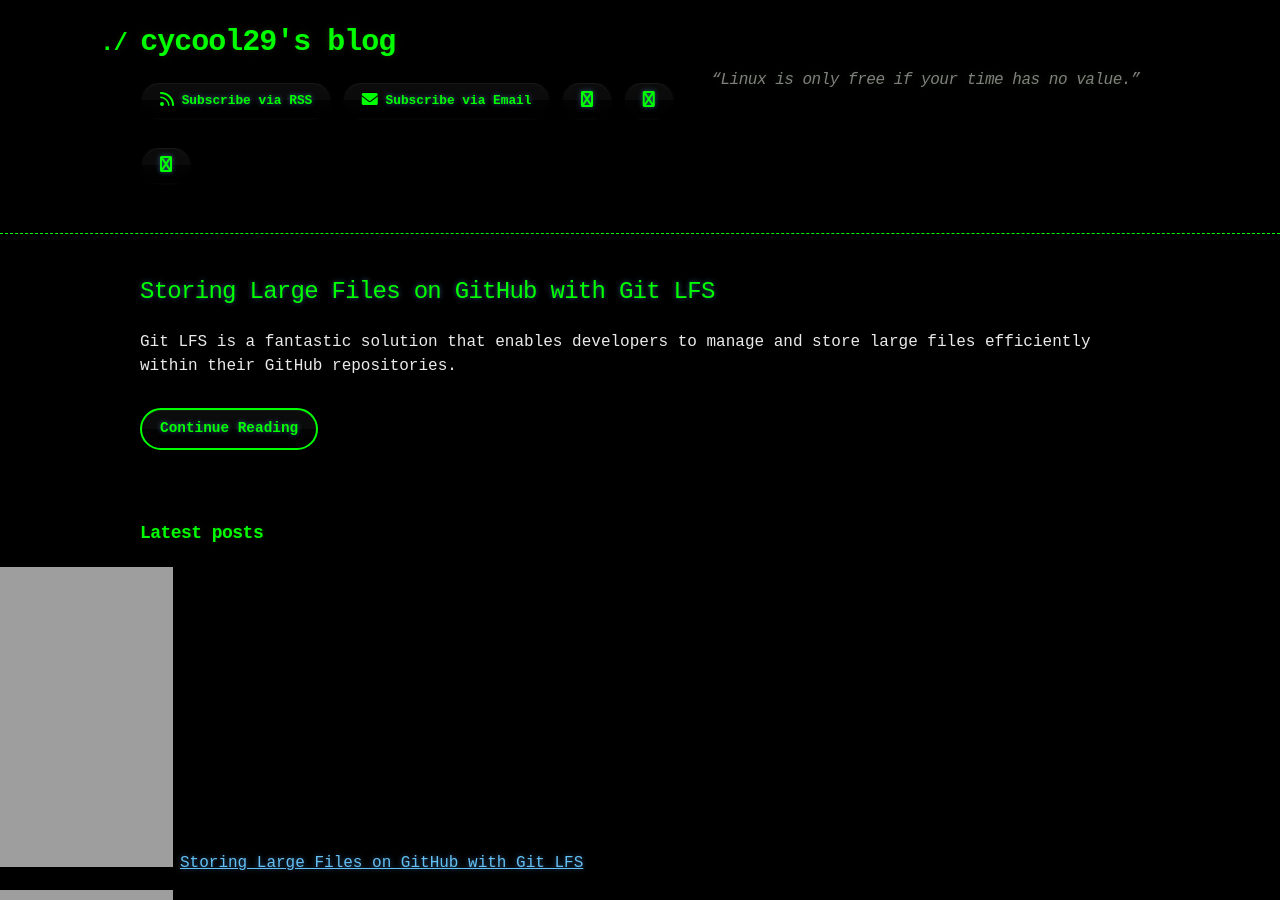
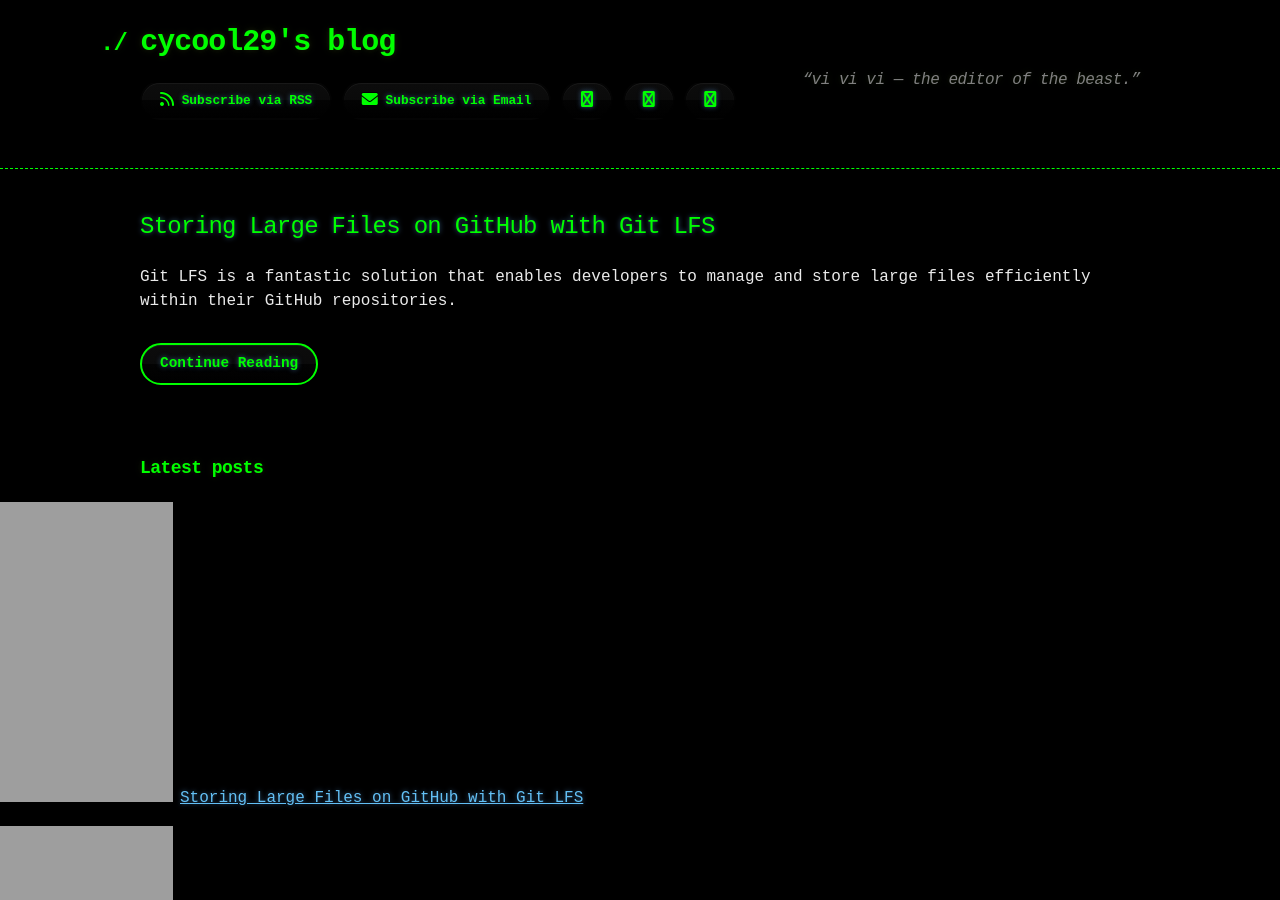
Before and after one commit to cycool29/cycool29.github.io, a Jekyll site: the page built from index.md, in a window 1280 px wide and 900 px high. Built offline with Jekyll 4.4.1, drawn with Linux system fonts in a browser that asks for light colours; a style sheet for code colours, icons or effects is not loaded.

Commit message:
Update quotes

```diff
--- a/_config.yml
+++ b/_config.yml
@@ -1,5 +1,5 @@
 title: cycool29's blog
-description: "“Linux is only free if your time has no value.” "
+description: "“vi vi vi — the editor of the beast.” "
 bio: A high school student. Intermediate in Python, Git, Bash. Learning JavaScript. He/Him. "
 author: cycool29
 url: https://cycool29.github.io
```
